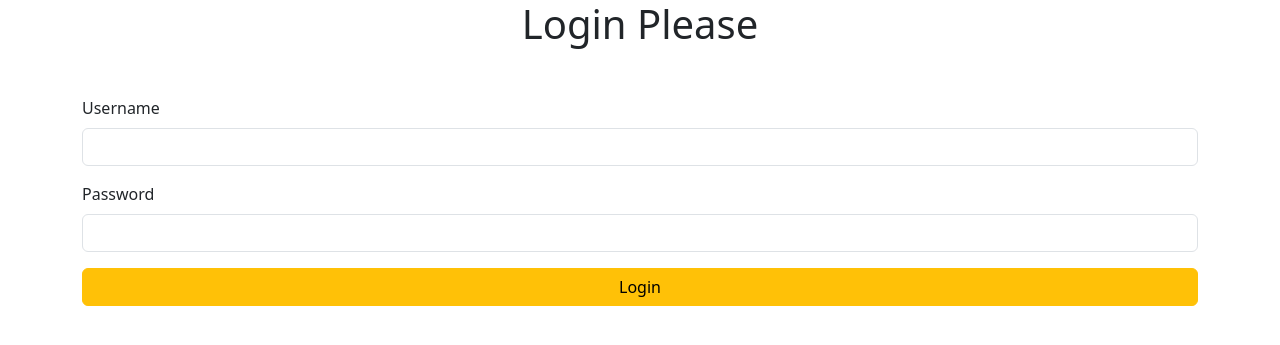
After one commit to Raktimb98/PHP, a PHP site: page /login.php in a window 1280 px wide. The commit adds this page. Shown: the top 345 px of the page. Run offline with PHP 8.4, Linux system fonts and the light colour scheme.

Commit message:
Login page

```diff
--- /dev/null
+++ b/AccessPoint/login.php
@@ -0,0 +1,53 @@
+<?php
+$success = 0;
+$user = 0;
+
+if ($_SERVER['REQUEST_METHOD'] == 'POST') {
+    include 'connect.php';
+
+    $username = $_POST['username'];
+    $password = $_POST['password'];
+
+    $sql = "SELECT * FROM `registration` WHERE username ='$username' AND password = '$password'";
+    $result = mysqli_query($connect, $sql);
+
+    if ($result) {
+        $num = mysqli_num_rows($result);
+        if ($num > 0) {
+            echo "Login Successful";
+        } else {
+            echo "Invalid username or password";
+        }
+    } else {
+        echo "Something went wrong. Please try again.";
+    }
+}
+?>
+<!DOCTYPE html>
+<html lang="en">
+
+<head>
+    <meta charset="UTF-8">
+    <meta name="viewport" content="width=device-width, initial-scale=1.0">
+    <link href="https://cdn.jsdelivr.net/npm/bootstrap@5.3.3/dist/css/bootstrap.min.css" rel="stylesheet" integrity="sha384-QWTKZyjpPEjISv5WaRU9OFeRpok6YctnYmDr5pNlyT2bRjXh0JMhjY6hW+ALEwIH" crossorigin="anonymous">
+    <title>Login Page</title>
+</head>
+
+<body>
+    <h1 class="text-center">Login Please</h1>
+    <div class="container mt-5">
+        <form action="login.php" method="POST">
+            <div class="mb-3">
+                <label for="exampleInputEmail1" class="form-label">Username</label>
+                <input type="text" class="form-control" name="username" required>
+            </div>
+            <div class="mb-3">
+                <label for="exampleInputPassword1" class="form-label">Password</label>
+                <input type="password" class="form-control" name="password" required>
+            </div>
+            <button type="submit" class="btn btn-warning w-100">Login</button>
+        </form>
+    </div>
+</body>
+
+</html>
--- a/AccessPoint/sign.php
+++ b/AccessPoint/sign.php
@@ -71,7 +71,7 @@ if ($_SERVER['REQUEST_METHOD'] == 'POST') {
                 <label for="exampleInputPassword1" class="form-label">Password</label>
                 <input type="password" class="form-control" name="password">
             </div>
-            <button type="submit" class="btn btn-warning w-100">Submit</button>
+            <button type="submit" class="btn btn-warning w-100">Sign Up</button>
         </form>
     </div>
 </body>
```
